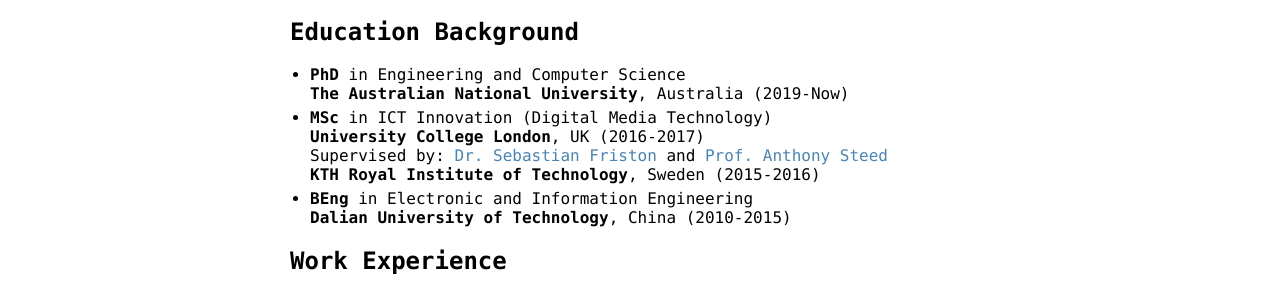
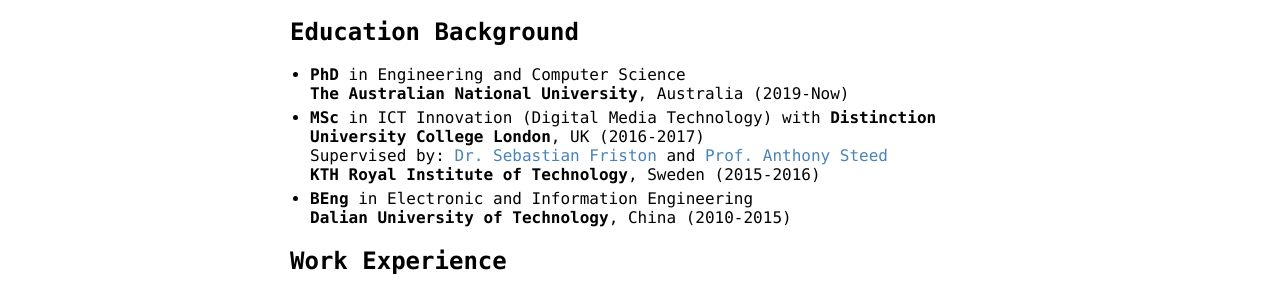
Before and after one commit to ShiQiu0419/ShiQiu0419.github.io, a Jekyll site: the page built from index.md, in a window 1280 px wide. Shown: the part 662-957 px from the top of the page. Built offline with Jekyll 4.4.1, drawn with Linux system fonts in a browser that asks for light colours; our own code applies the rules of GitHub Pages for plain Markdown files.

Commit message:
Update index.md

```diff
--- a/index.md
+++ b/index.md
@@ -24,7 +24,7 @@
 ## Education Background
 * **PhD** in Engineering and Computer Science
 **The Australian National University**, Australia (2019-Now)
-* **MSc** in ICT Innovation (Digital Media Technology)
+* **MSc** in ICT Innovation (Digital Media Technology) with **Distinction**
 **University College London**, UK (2016-2017)
 Supervised by: [Dr. Sebastian Friston](https://wp.cs.ucl.ac.uk/sebastianfriston/) and [Prof. Anthony Steed](https://wp.cs.ucl.ac.uk/anthonysteed/)
 **KTH Royal Institute of Technology**, Sweden (2015-2016)
```
